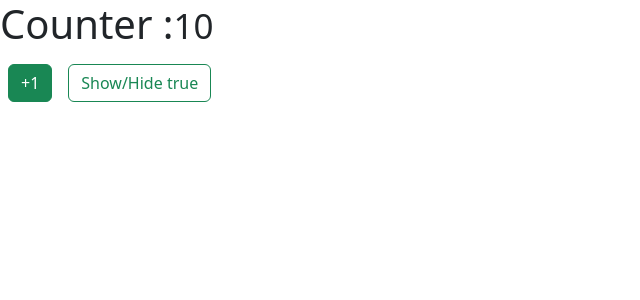
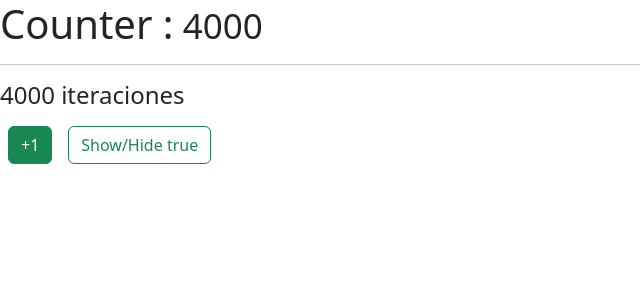
Before and after one commit to saulsistemas/CURSO-REACT, a React (Vite) app: page / in a window 1280 px wide. Shown: the top 300 px of the page, without its empty margins (0-640 px from the left). Built offline with nearby package versions, Linux system fonts and the light colour scheme.

Commit message:
06 useMemo

```diff
--- /dev/null
+++ b/src/06-memos/MemoHook.jsx
@@ -0,0 +1,49 @@
+import React, { useMemo, useState } from 'react'
+import { useCounter } from '../hooks/useCounter'
+
+//no se vuelva a reprocesar
+const heavyStuff = ( iterationNumber = 100) =>{
+    for (let i=0; i<iterationNumber;i++){
+        console.log('ahi vamos');
+    }
+
+    // ALT GR + }  = ``
+    return `${ iterationNumber} iteraciones`
+}
+
+export const MemoHook = () => {
+    const { counter, increment } = useCounter(4000);
+    const[show,setShow]=useState(true)
+
+    const memorizedValue= useMemo(()=>
+        heavyStuff(counter)
+    ,[counter])
+
+    return (
+        <>
+            <h1>Counter :
+                <small> {counter} </small>
+            </h1>
+            <hr />
+
+            <h4>{
+                memorizedValue
+                //heavyStuff(counter)
+             }</h4>
+
+            <button
+                className='btn btn-success m-2'
+                onClick={() => increment()}
+            >
+                +1
+            </button>
+            <button
+                className='btn btn-outline-success m-2'
+                onClick={ ()=>setShow(!show) }
+            >
+                Show/Hide {JSON.stringify(show)}
+            </button>
+
+        </>
+    )
+}
--- a/src/main.jsx
+++ b/src/main.jsx
@@ -8,11 +8,12 @@
 //import { MultipleCustomHooks } from './03-examples/MultipleCustomHooks'
 //import { FocusScreen } from './04-useRef/FocusScreen'
 //import { Layout } from './05-useLayoutEffect/Layout'
-import { Memorize } from './06-memos/Memorize'
+//import { Memorize } from './06-memos/Memorize'
+import { MemoHook } from './06-memos/MemoHook'
 
 
 ReactDOM.createRoot(document.getElementById('root')).render(
   //<React.StrictMode>
-    <Memorize/>
+    <MemoHook/>
   //</React.StrictMode>,
 )
```
